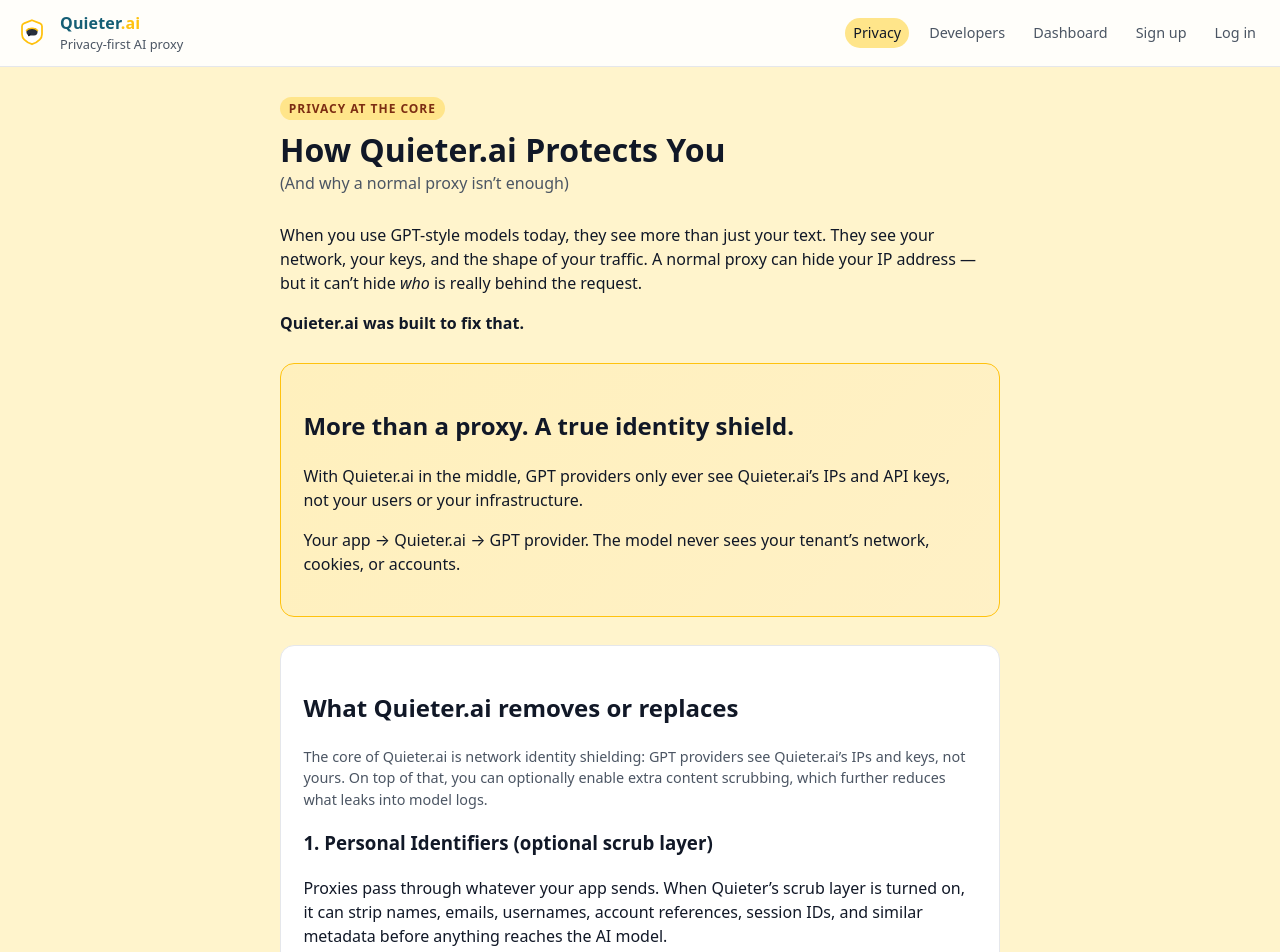
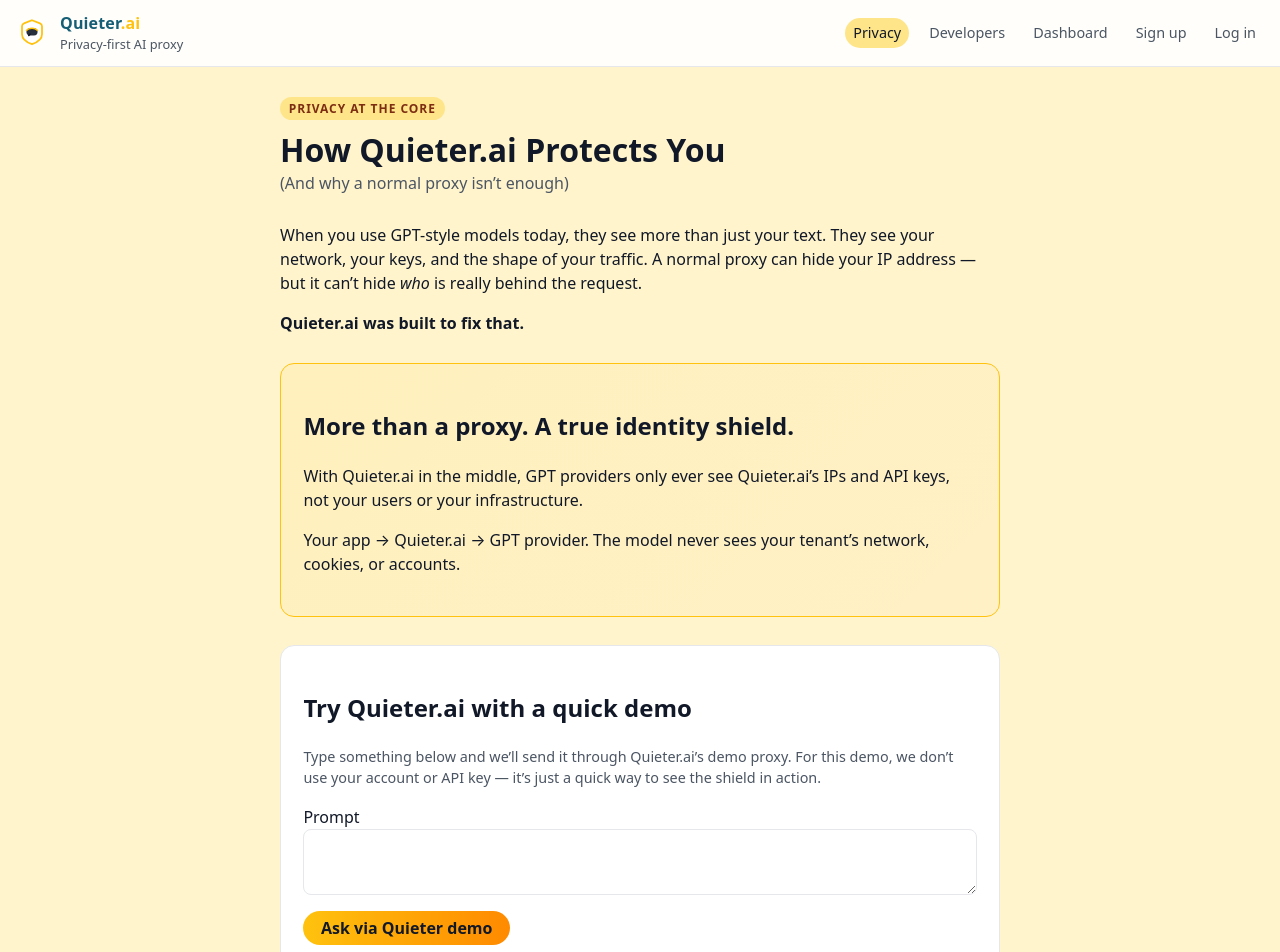
Before and after one commit to pleniv01/quieter.ai, a Vue app in the folder frontend/: page /privacy in a window 1280 px wide. Shown: the top 952 px of the page. Built offline with nearby package versions, Linux system fonts and the light colour scheme.

Commit message:
Add /proxy demo box to Privacy page

```diff
--- a/frontend/src/views/Privacy.vue
+++ b/frontend/src/views/Privacy.vue
@@ -28,6 +28,32 @@
         Your app → Quieter.ai → GPT provider. The model never sees your tenant’s network,
         cookies, or accounts.
       </p>
+    </section>
+
+    <section class="panel">
+      <h2>Try Quieter.ai with a quick demo</h2>
+      <p class="clarify">
+        Type something below and we’ll send it through Quieter.ai’s demo proxy. For this demo,
+        we don’t use your account or API key — it’s just a quick way to see the shield in action.
+      </p>
+
+      <form class="demo" @submit.prevent="runDemo">
+        <label>
+          Prompt
+          <textarea v-model="demoPrompt" rows="3"></textarea>
+        </label>
+
+        <button type="submit" :disabled="demoLoading">
+          {{ demoLoading ? 'Talking to Quieter…' : 'Ask via Quieter demo' }}
+        </button>
+
+        <p v-if="demoError" class="demo-error">{{ demoError }}</p>
+
+        <div v-if="demoResponse" class="demo-result">
+          <h3>Model reply (via Quieter)</h3>
+          <p>{{ demoResponse }}</p>
+        </div>
+      </form>
     </section>
 
     <section class="panel">
@@ -83,6 +109,46 @@
 </template>
 
 <script setup>
+import { ref } from 'vue';
+
+const apiBase = import.meta.env.VITE_API_BASE_URL;
+
+const demoPrompt = ref('');
+const demoResponse = ref('');
+const demoError = ref('');
+const demoLoading = ref(false);
+
+async function runDemo() {
+  demoError.value = '';
+  demoResponse.value = '';
+  const prompt = demoPrompt.value.trim();
+  if (!prompt) {
+    demoError.value = 'Please enter something to send.';
+    return;
+  }
+
+  demoLoading.value = true;
+  try {
+    const res = await fetch(`${apiBase}/proxy`, {
+      method: 'POST',
+      headers: { 'Content-Type': 'application/json' },
+      body: JSON.stringify({ prompt, metadata: { source: 'privacy-demo' } }),
+    });
+
+    const data = await res.json().catch(() => ({}));
+    if (!res.ok || !data.ok) {
+      demoError.value = data.error || `Demo failed (${res.status})`;
+      return;
+    }
+
+    demoResponse.value = data.modelResponse || '(No text response returned.)';
+  } catch (e) {
+    console.error(e);
+    demoError.value = 'Could not reach the Quieter.ai demo right now.';
+  } finally {
+    demoLoading.value = false;
+  }
+}
 </script>
 
 <style scoped>
@@ -130,6 +196,56 @@
   background: #ffffff;
 }
 
+.demo {
+  margin-top: 1rem;
+  display: flex;
+  flex-direction: column;
+  gap: 0.6rem;
+}
+
+.demo textarea {
+  width: 100%;
+  box-sizing: border-box;
+  border-radius: 8px;
+  border: 1px solid var(--color-border);
+  padding: 0.5rem 0.6rem;
+  font-size: 0.9rem;
+}
+
+.demo button {
+  align-self: flex-start;
+  border-radius: 999px;
+  padding: 0.4rem 1.1rem;
+  border: none;
+  background: linear-gradient(90deg, var(--color-primary), var(--color-secondary));
+  color: #111827;
+  font-weight: 600;
+  cursor: pointer;
+}
+
+.demo button:disabled {
+  opacity: 0.7;
+  cursor: default;
+}
+
+.demo-error {
+  color: #b91c1c;
+  font-size: 0.85rem;
+}
+
+.demo-result {
+  margin-top: 0.5rem;
+  padding: 0.6rem 0.75rem;
+  border-radius: 8px;
+  background: #f9fafb;
+  font-size: 0.9rem;
+}
+
+.demo-result h3 {
+  margin: 0 0 0.35rem;
+  font-size: 0.95rem;
+}
+
 .panel-highlight {
   border-color: var(--color-primary);
   background: linear-gradient(135deg, rgba(255, 194, 14, 0.08), rgba(255, 138, 0, 0.03));
```
